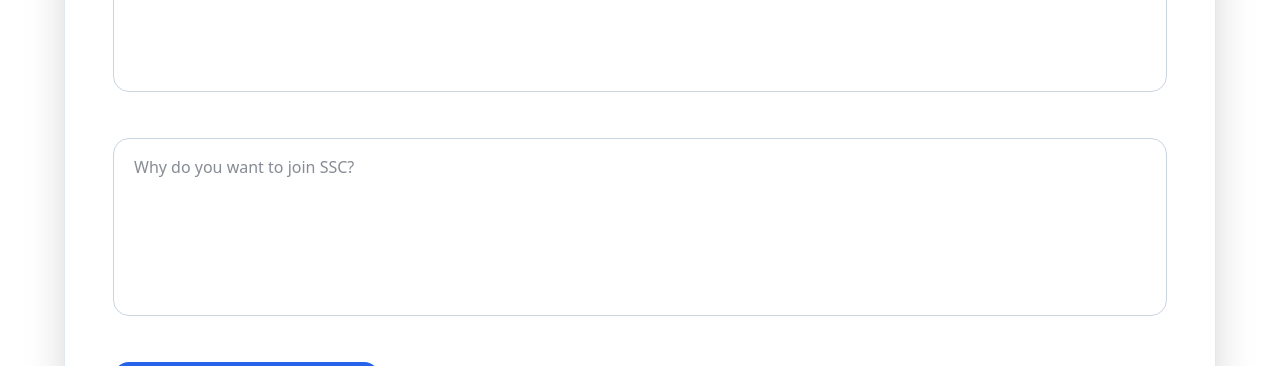
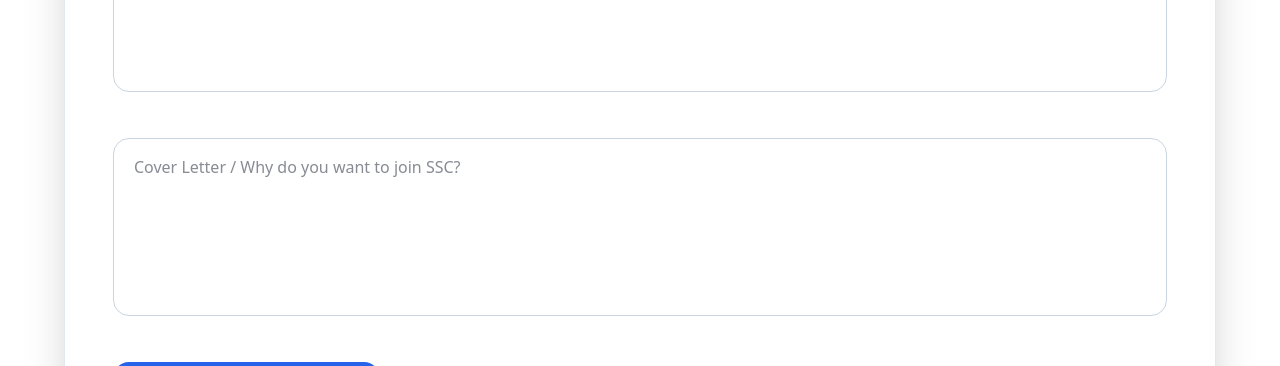
Before and after one commit to ssc-source/seemanchal-smartvyapaar-consultancy, a Next.js app in the folder frontend/: page /career in a window 1280 px wide. Shown: the part 5240-5606 px from the top of the page. Built offline with nearby package versions, Linux system fonts and the light colour scheme; no server answers.

Commit message:
fixed career page

```diff
--- a/frontend/src/components/career/internshipapplication.jsx
+++ b/frontend/src/components/career/internshipapplication.jsx
@@ -292,7 +292,7 @@ export default function InternshipApplication() {
           name="whyJoin"
           value={formData.whyJoin}
           onChange={handleChange}
-          placeholder="Why do you want to join SSC?"
+          placeholder="Cover Letter / Why do you want to join SSC?"
           required
           className="w-full rounded-2xl border border-slate-300 px-5 py-4 resize-none"
         />
```
